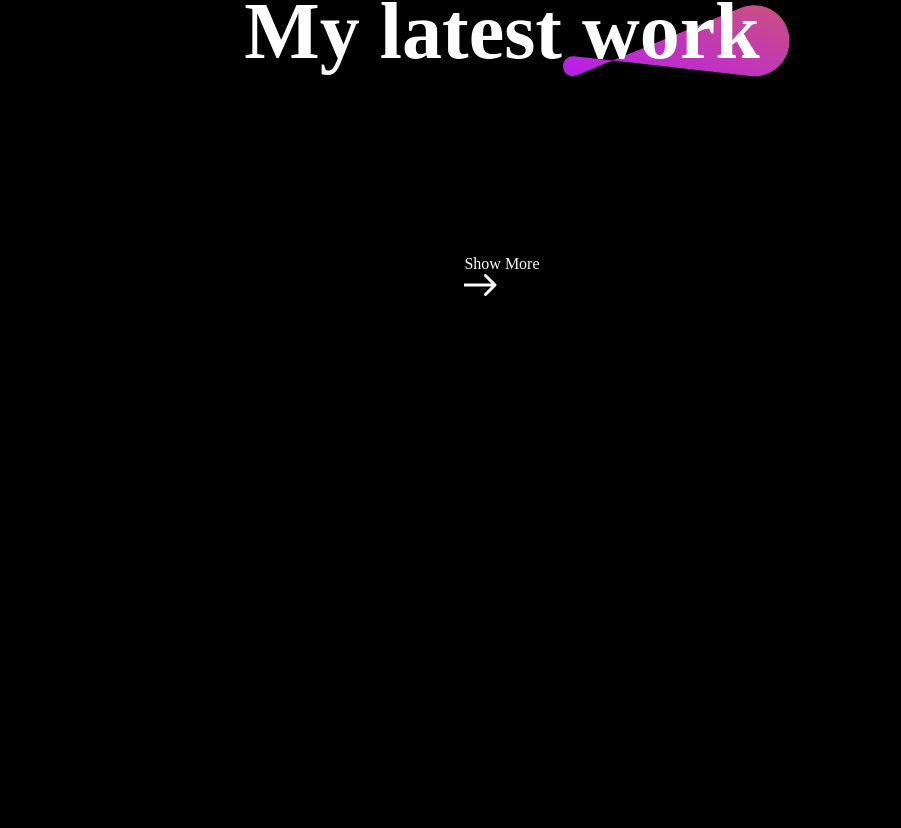
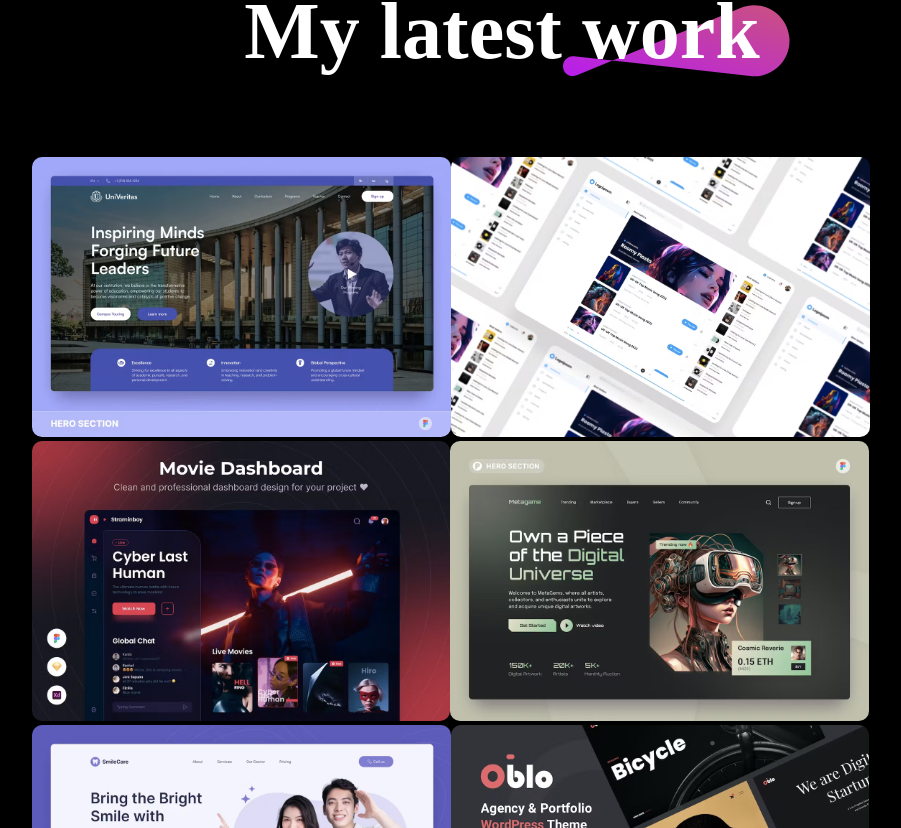
Before and after one commit to bilal-1235/react, a React (Vite) app in the folder portfolio-project/: page / in a window 1280 px wide. Shown: the part 3812-4640 px from the top of the page, without its empty margins (138-1039 px from the left). Before the commit the page ends 4113 px from the top, so only its background shows below. Built offline with nearby package versions, Linux system fonts and the light colour scheme.

Commit message:
error debug

```diff
--- a/portfolio-project/src/Component/MyWork/Mywork.jsx
+++ b/portfolio-project/src/Component/MyWork/Mywork.jsx
@@ -15,7 +15,7 @@ import arrow_icon from  '../../assets/arrow_icon.svg'
     </div>
     <div className="mywork-container">
         {mywork_data.map((work,index)=>{
-            return <img key={index} scr={work.w_img} alt=""/>
+            return <img key={index} src={work.w_img} alt=""/>
         })}
     </div>
     <div className="mywork-showmore">
```
